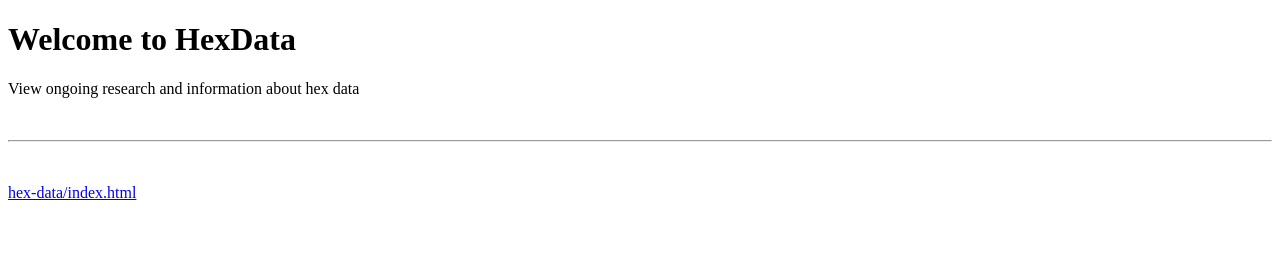
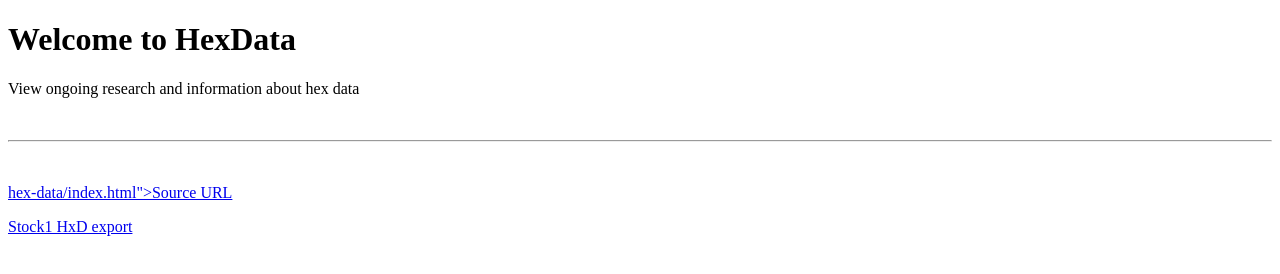
Before and after one commit to cryptasian/hex-data, a plain HTML site: page index.html in a window 1280 px wide. Drawn offline with Linux system fonts and the light colour scheme.

Commit message:
Update index.html

```diff
--- a/index.html
+++ b/index.html
@@ -10,6 +10,7 @@
     <br>
     <hr>
     <br>
-    <p><a href="https://cryptasian.github.io/hex-data/index.html">hex-data/index.html</a></p>
+    <p><a href="https://cryptasian.github.io/hex-data/index.html">hex-data/index.html">Source URL</a></p>
+    <p><a href="https://cryptasian.github.io/hex-data/Stock1-HxD-export.html">Stock1 HxD export</a></p>
   </body>
 </html>
```
